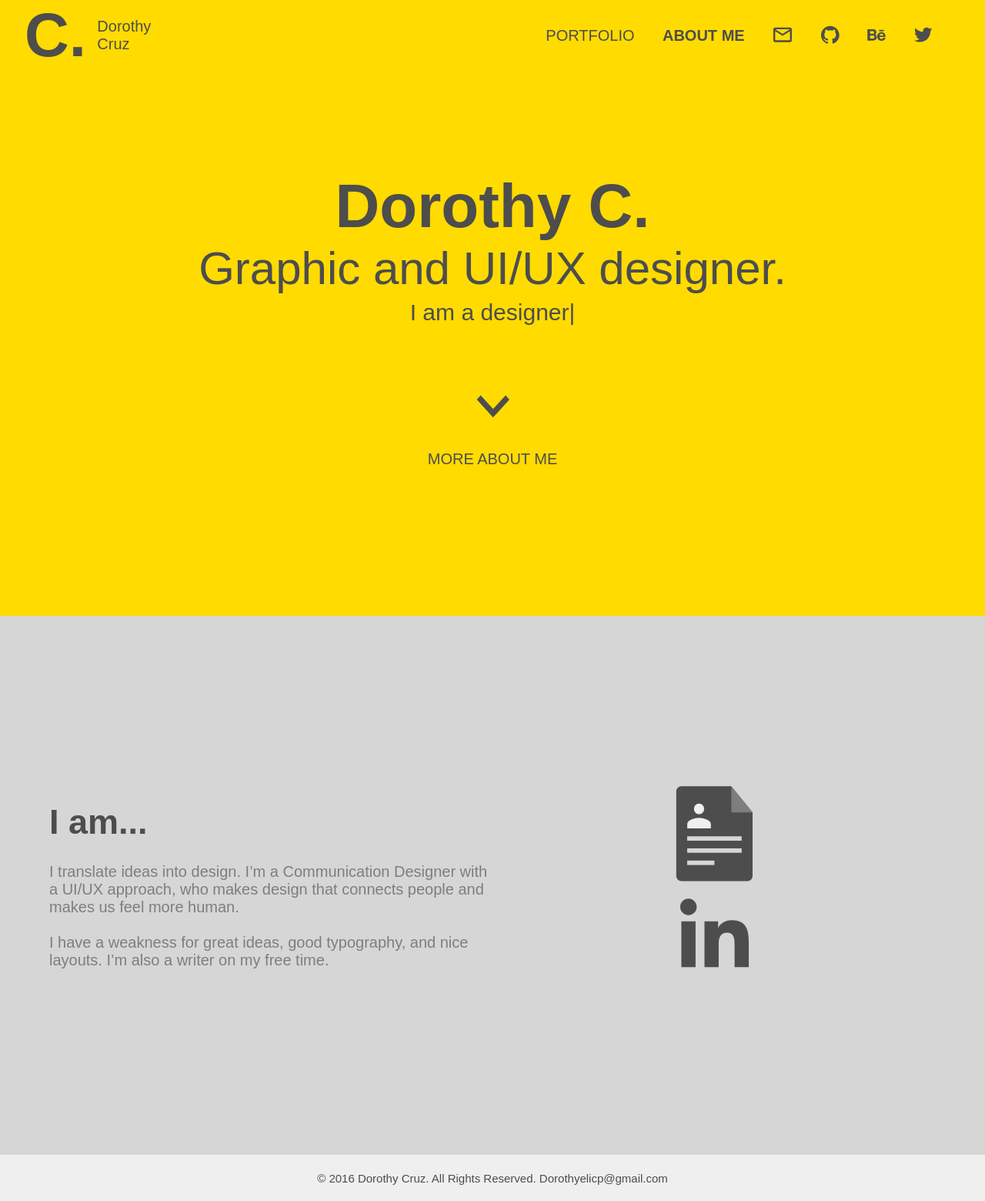
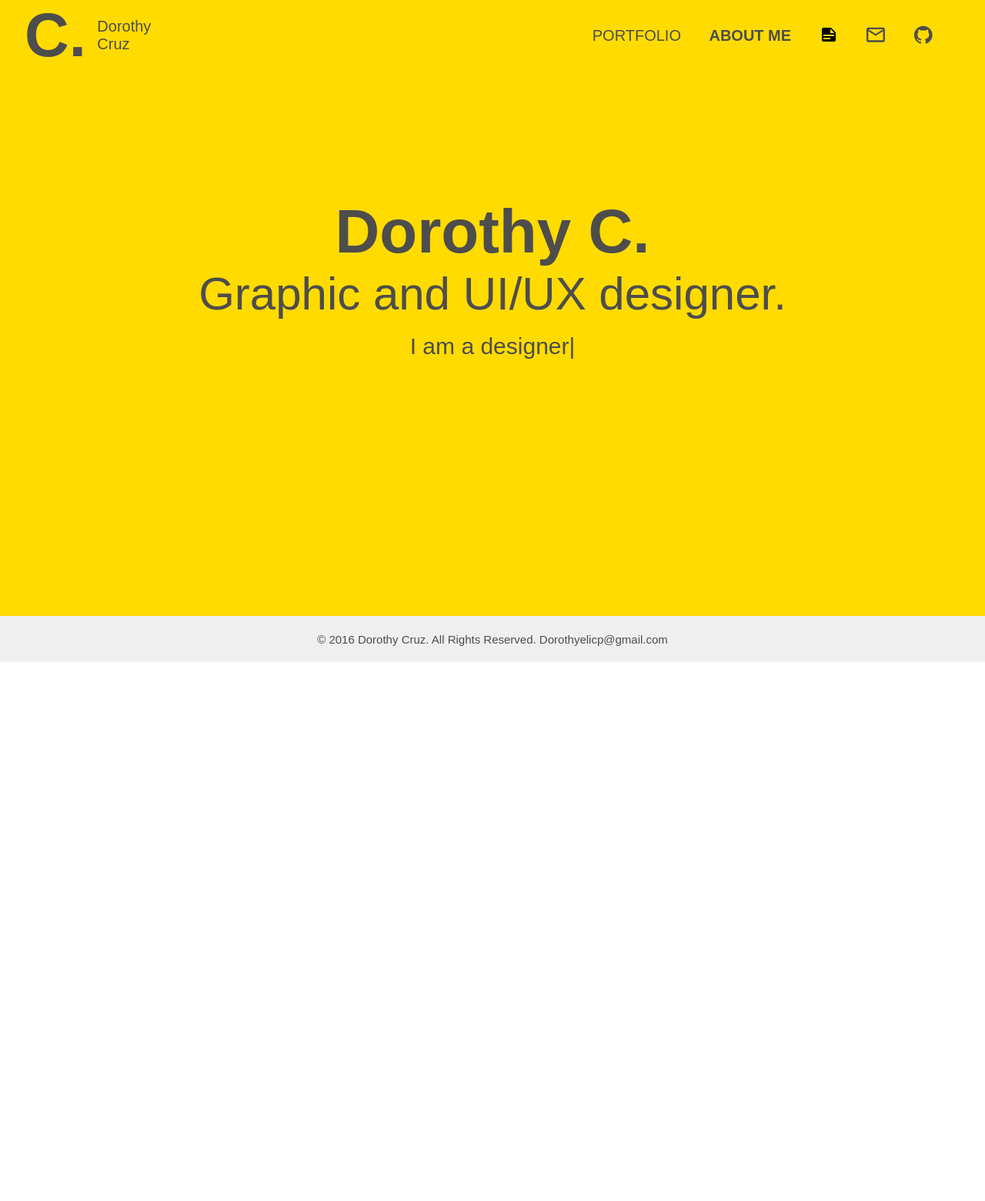
Before and after one commit to dorothycruz/Portfolio_Web, a plain HTML site: page about-me.html in a window 1280 px wide. Shown: the whole page at 77% size. After the commit the page ends 860 px from the top, so only its background shows below. Drawn offline with nearby package versions, Linux system fonts and the light colour scheme.

Commit message:
About Me + CV
Made some changes in the About me Page. I removed the second div and
added the cv to the main menu.

```diff
--- a/about-me.html
+++ b/about-me.html
@@ -47,30 +47,37 @@
             <li class="logo"><a href="index.html" class="logo_c">C.</a> <a href="index.html" class="logotype">Dorothy Cruz</a></li>
             <li class="social"><a href="index.html"><p class="portfolio">PORTFOLIO</p></a></li>
             <li class="social"><a href="about-me.html"><p class="portfolio menu-bold">ABOUT ME</p></a></li>
+            <li class="social"><a href="doc/Cruz_Dorothy_resume.pdf" target="_blank"><img src="img/note-text.svg" alt="CV"></a></li>
             <li class="social"><a href="mailto:dorothyelicp@gmail.com"><img src="img/Mail.svg" alt="Email"></a></li>
             <li class="social"><a href="https://github.com/dorothycruz" target="_blank"><img src="img/GitHub.svg" alt="GitHub"></a></li>
-            <li class="social"><a href="https://www.behance.net/dorothycruz" target="_blank"><img src="img/Behance.svg" alt="Behance"></a></li>
-                <li class="social"><a href="https://twitter.com//doro_sama" target="_blank"><img src="img/Twitter.svg" alt="Twitter"></a></li>
+<!--                <li class="social"><a href="https://twitter.com//doro_sama" target="_blank"><img src="img/Twitter.svg" alt="Twitter"></a></li>-->
 
         </ul>
         </nav>
 
         <section class="intro2">
          <hgroup class="">
+             <br>
+             <br>
+             <br>
             <h1>Dorothy C.</h1>
             <h2>Graphic and UI/UX designer.</h2>
+             <br>
             <p class="change">I am <span id="changed"></span> </p>
         </hgroup>
 
+<!--
         <a href="#resume" class="resume_downa"><img src="img/down_arrow.svg" alt="" class="bounce" id="down"></a>
 
             <h6 class="resume_downt">MORE ABOUT ME</h6>
 
+-->
         </section>
 
     </div>
 
 <!--    Profile-->
+<!--
 
     <div id="resume">
 
@@ -93,6 +100,7 @@
 </section>
 
     </div>
+-->
 
 
     <footer>© 2016 Dorothy Cruz. All Rights Reserved. Dorothyelicp@gmail.com</footer>
--- a/css/style.scss
+++ b/css/style.scss
@@ -203,10 +203,10 @@ article {
         }
 }
 
-#cv {
-    width: 100px;
-    height: auto;
-}
+//#cv {
+//    width: 100px;
+//    height: auto;
+//}
 
 .margincv {
     margin-bottom: 2em;
```
Also changed, not shown: img/Cv.svg (deleted), img/note-text 2.svg (added), img/note-text-3.svg (added), img/note-text.svg (added).
